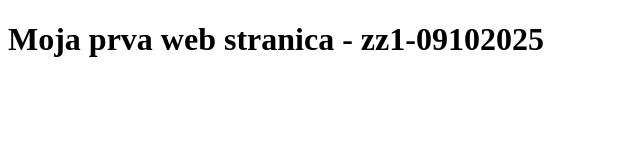
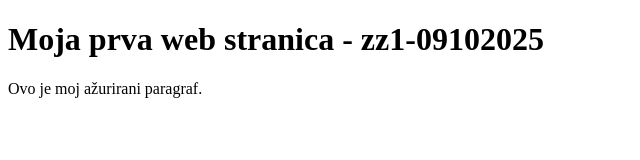
Before and after one commit to zzexon/chap7-my-website, a plain HTML site: page index.html in a window 1280 px wide. Shown: the whole page, without its empty margins (0-640 px from the left). Drawn offline with Linux system fonts and the light colour scheme.

Commit message:
Unesena greška: nezatvoren tag--zz2-14102025

```diff
--- a/index.html
+++ b/index.html
@@ -2,5 +2,6 @@
 <html>
 <body>
   <h1>Moja prva web stranica - zz1-09102025</h1>
+  <p>Ovo je moj ažurirani paragraf.<p> <!-- Greška: nezatvoren tag -zz2 -->
 </body>
 </html>
```
